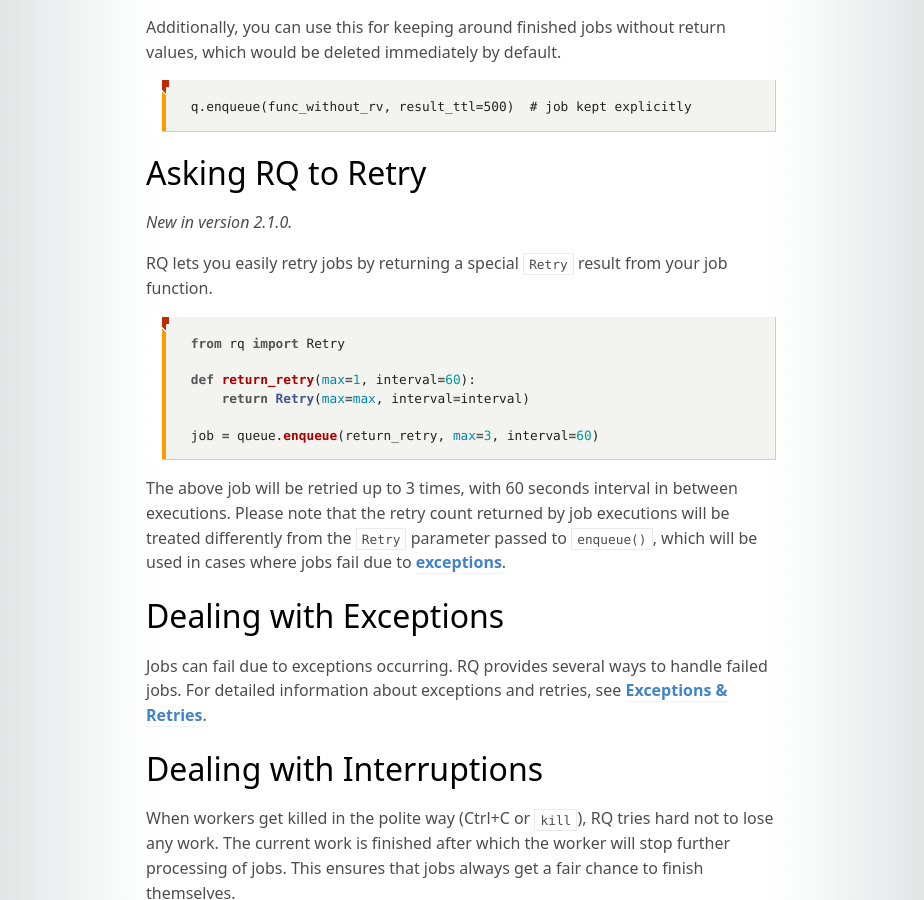
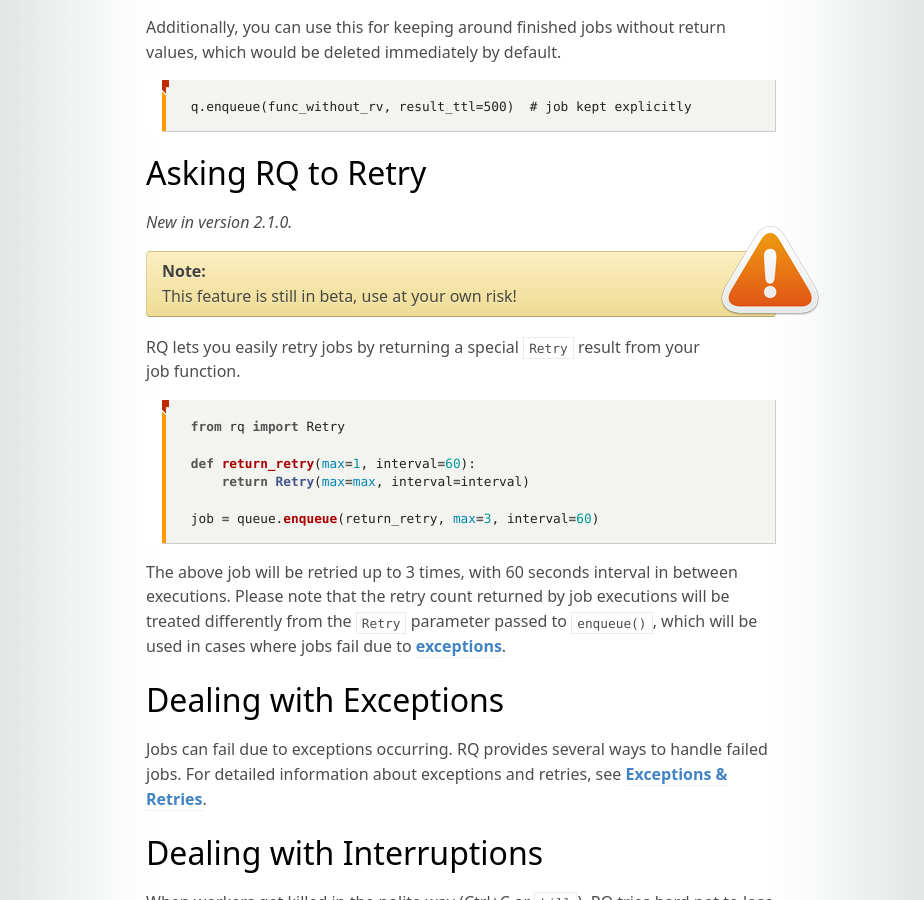
Before and after one commit to rq/rq, a Jekyll site: the page built from docs/docs/results.md, in a window 1280 px wide and 900 px high, scrolled down 1978 px. Shown: the whole window, without its empty margins (179-1103 px from the left). Built offline with Jekyll 4.4.1, drawn with Linux system fonts in a browser that asks for light colours; some web fonts are replaced; comment, search, counter and statistics services are not loaded.

Commit message:
Add beta warning to retry result

````diff
--- a/docs/docs/results.md
+++ b/docs/docs/results.md
@@ -84,6 +84,12 @@
 ## Asking RQ to Retry
 _New in version 2.1.0._
 
+<div class="warning">
+    <img style="float: right; margin-right: -60px; margin-top: -38px" src="/img/warning.png" />
+    <strong>Note:</strong>
+    <p>This feature is still in beta, use at your own risk!</p>
+</div>
+
 RQ lets you easily retry jobs by returning a special `Retry` result from your job function.
 
 ```python
````
